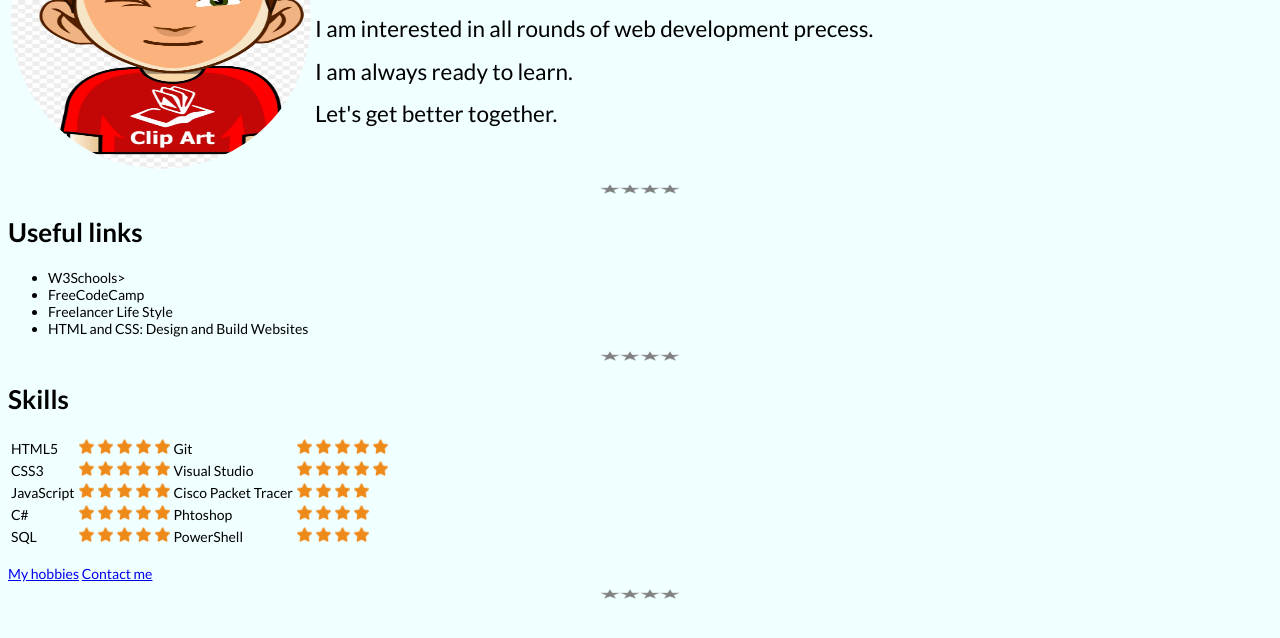
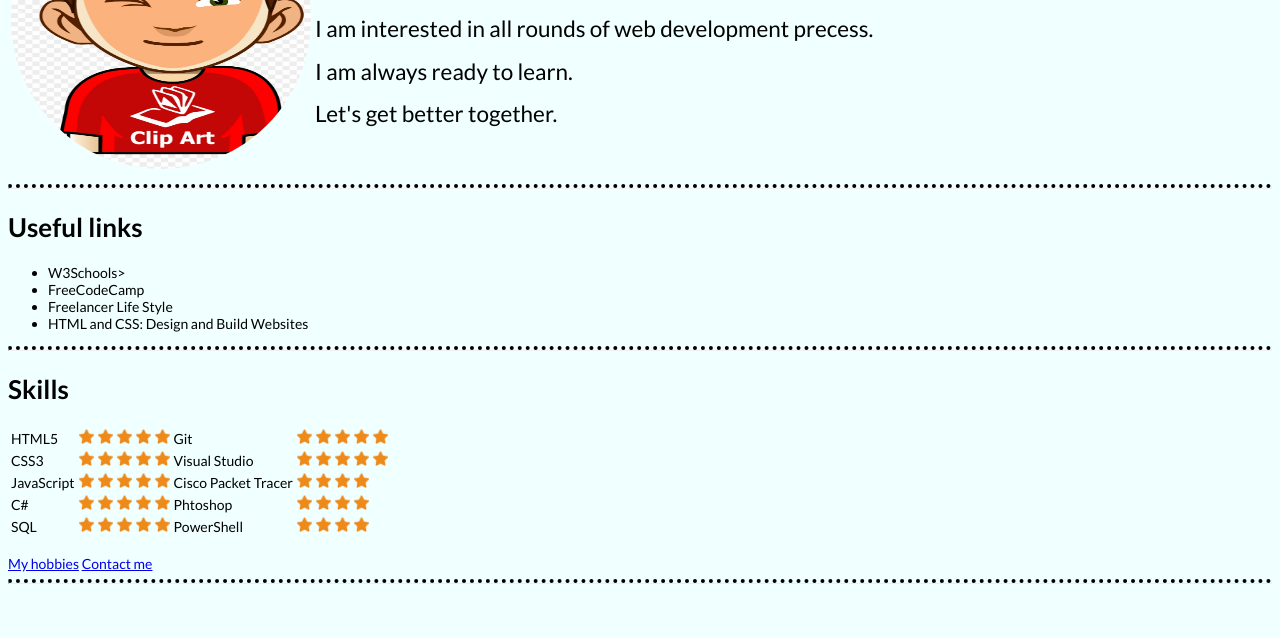
Before and after one commit to iamk1r1ll/HTMLPersonalSite, a plain HTML site: page index.html in a window 1280 px wide. Shown: the part 142-780 px from the top of the page. Drawn offline with Linux system fonts and the light colour scheme.

Commit message:
Complete lab3

```diff
--- a/css/style.css
+++ b/css/style.css
@@ -1,13 +1,16 @@
 main {
     line-height: 20px;
 }
+
 hr {
-    background-image: url("../images/hr-star.png");
-    background-repeat: round;
-    height: 10px;
-    width: 80px;
-    border: none;
+    border-top: 4px dotted black;
 }
+
+a:hover {
+    cursor: pointer;
+    font-size: 16px;
+}
+
 #main-title {
     font-size: 45px;
 }
```
